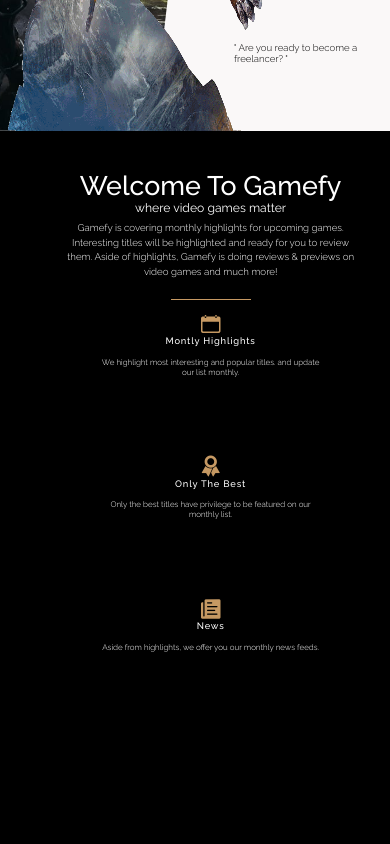
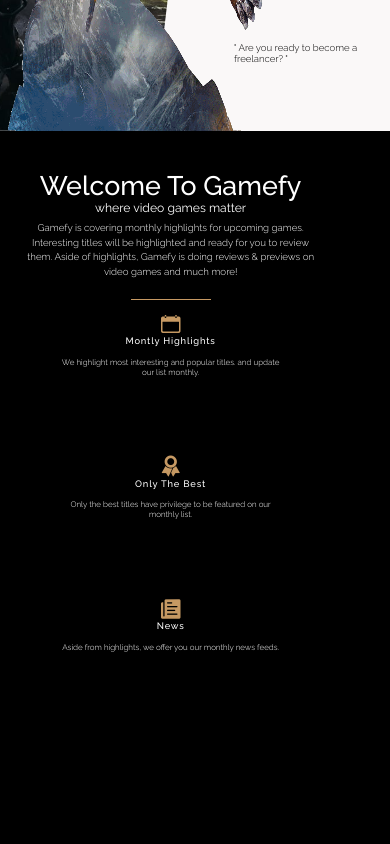
Before and after one commit to AndreasDeveloper/Gamefy-Website, a website built with webpack: page resources/index.html in a window 390 px wide. Shown: the part 460-1304 px from the top of the page. Built offline with nearby package versions, Linux system fonts and the light colour scheme; what scroll-out would draw is missing.

Commit message:
Improved code for responsivness. | Update #9 |

```diff
--- a/resources/js/index.js
+++ b/resources/js/index.js
@@ -12,7 +12,6 @@ import ScrollOut from "scroll-out";
       viewportY: true
     }
   });
-
 })();
 
 // * ------------------------------- * \\
@@ -28,7 +27,7 @@ import ScrollOut from "scroll-out";
   const slider = document.querySelector('.slider');
   const main = document.querySelector('.game-slider');
 
-  // Global Variable
+  // 'Global' Variable
   let count = 1;
 
   // Event Listener | Next Button Setup
--- a/resources/sass/components/_content-slider.scss
+++ b/resources/sass/components/_content-slider.scss
@@ -40,9 +40,8 @@
     //background-attachment: fixed;
 
     // * --- MEDIA QUERIES --- * \\
-    @media only screen and (max-width: $bp-vsmall-1b) {
-        height: 70vh;
-    }
+    @media only screen and (max-width: $bp-medium) { height: 50vh; }
+    @media only screen and (max-width: $bp-vsmall-1b) { height: 70vh; }
 
     &__title {
         color: $color-white;
@@ -54,12 +53,8 @@
         @include underline;
 
         // * --- MEDIA QUERIES --- * \\
-        @media only screen and (max-width: $bp-medium) {
-            font-size: 6rem;
-        }
-        @media only screen and (max-width: $bp-small) {
-            font-size: 3rem;
-        }
+        @media only screen and (max-width: $bp-medium) { font-size: 6rem; }
+        @media only screen and (max-width: $bp-small) { font-size: 3rem; }
     }
     &__heading-1 {
         font-weight: 400;
@@ -68,9 +63,7 @@
         letter-spacing: .3rem;
 
         // * --- MEDIA QUERIES --- * \\
-        @media only screen and (max-width: $bp-small) {
-            font-size: 3rem;
-        }
+        @media only screen and (max-width: $bp-small) { font-size: 3rem; }
     }
     &__heading-2 {
         font-weight: 300;
@@ -78,9 +71,7 @@
         letter-spacing: .1rem;
 
         // * --- MEDIA QUERIES --- * \\
-        @media only screen and (max-width: $bp-small) {
-            font-size: 1rem;
-        }
+        @media only screen and (max-width: $bp-small) { font-size: 1rem; }
     }
     &__content {
         @include flex-text-slide;
@@ -104,9 +95,7 @@
             color: $color-primary-light;
         }
         // * --- MEDIA QUERIES --- * \\
-        @media only screen and (max-width: $bp-medium) {
-            margin-top: -11rem;
-        }
+        @media only screen and (max-width: $bp-medium) { margin-top: -11rem; }
         @media only screen and (max-width: $bp-small) {
             font-size: 2rem;
             margin-right: 2rem;
--- a/resources/sass/components/_scrollout-page.scss
+++ b/resources/sass/components/_scrollout-page.scss
@@ -9,6 +9,9 @@
     width: 100%;
     position: relative;
     background-color: $color-gray-2;
+    display: flex;
+    flex-direction: column;
+    min-height: 100vh;
 
     // Sets the opacity of elements
     .intro-content__heading-1,
@@ -20,18 +23,14 @@
     }
 
     // * --- MEDIA QUERIES --- * \\
-    @media only screen and (max-width: $bp-medium) {
-        height: calc(var(--scroll-length) * 90vh);
-    }
-    @media only screen and (max-width: $bp-small-lg) {
-        height: calc(var(--scroll-length) * 120vh);
-    }
+    @media only screen and (max-width: $bp-medium) { height: calc(var(--scroll-length) * 90vh); }
+    @media only screen and (max-width: $bp-small-lg) { height: calc(var(--scroll-length) * 120vh); }
     @media only screen and (max-width: $bp-small) {
         height: calc(var(--scroll-length) * 80vh);
         margin-bottom: 10rem;
     }
     @media only screen and (max-width: $bp-vsmall-1b) {
-        height: calc(var(--scroll-length) * 65vh);
+        height: calc(var(--scroll-length) * 85vh);
     }
 }
 
@@ -95,18 +94,10 @@
     font-size: 2.5vmin;
 
     // * --- MEDIA QUERIES --- * \\
-    @media only screen and (max-width: $bp-large) {
-        margin: 0 15rem;
-    }
-    @media only screen and (max-width: $bp-medium-1) {
-        margin: 0 10rem;
-    }
-    @media only screen and (max-width: $bp-medium) {
-        margin: 0 5rem;
-    }
-    @media only screen and (max-width: $bp-vsmall-5) {
-        margin: 0 3rem;
-    }
+    @media only screen and (max-width: $bp-large) { margin: 0 15rem; }
+    @media only screen and (max-width: $bp-medium-1) { margin: 0 10rem; }
+    @media only screen and (max-width: $bp-medium) { margin: 0 5rem; }
+    @media only screen and (max-width: $bp-small) { margin: 0 auto; }
 
     * {
         text-shadow: 0 0 4vmin rgba($color-black, 0.25);
@@ -117,6 +108,7 @@
     flex-direction: column;
     margin-left: 25%;
     padding-top: 10%;
+    min-height: 100vh;
     &__heading-1 {
         font-size: 2.75em;
         font-weight: 500;
```
